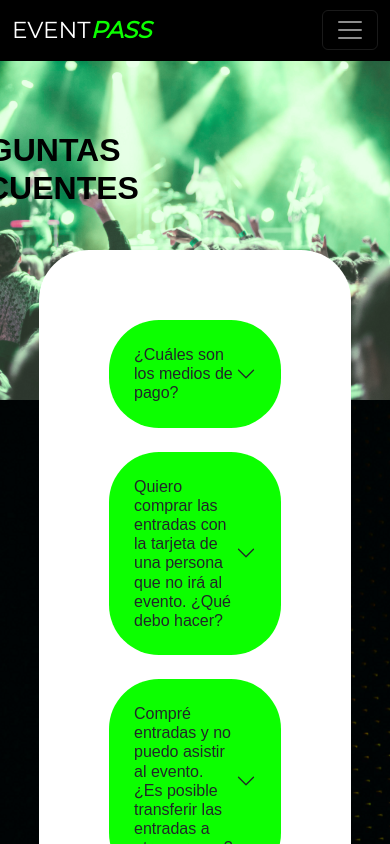
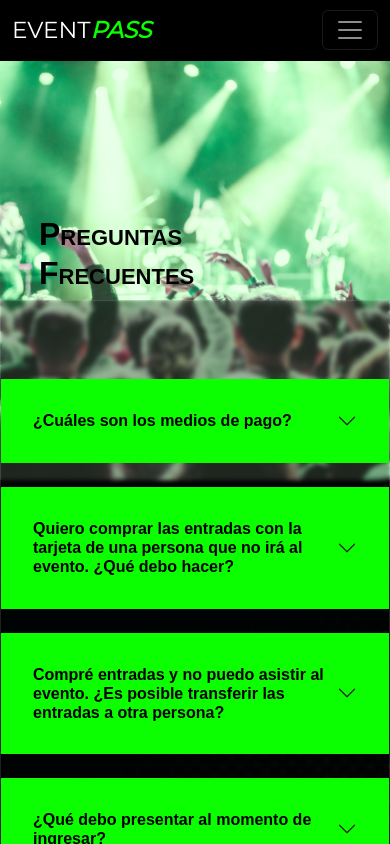
Before and after one commit to emmadamico/23644-grupo2-eventpass, a React (Create React App) app: page /faq in a window 390 px wide. Shown: the top 844 px of the page. Built offline with nearby package versions, Linux system fonts and the light colour scheme.

Commit message:
Agregado responsive, se actualizan estilos

```diff
--- a/src/pages/FAQ.jsx
+++ b/src/pages/FAQ.jsx
@@ -12,7 +12,7 @@ export function FAQ() {
             src="/banner.png"
             alt=""
           />
-          <h1 className="title">PREGUNTAS FRECUENTES</h1>
+          <h1 className="title">Preguntas Frecuentes</h1>
       </banner>
 
       <section className="faqs">
--- a/src/styles/faqs.css
+++ b/src/styles/faqs.css
@@ -1,17 +1,18 @@
 /*Se estiliza banner de faq*/
 .banner img {
     width: 100%;
-    height: 400px;
+    height: 30rem;
     object-fit: cover;
 }
 .banner .title {
     position: absolute;
-    top: 20%;
+    top: 25%;
     left: 20%;
     transform: translate(-50%, -50%);
     color: black;
     font-size: 2em;
     font-family: 'Montserrat', sans-serif;
+    font-variant: small-caps;
     font-weight: bold;
 }
 /*Se estiliza section*/
@@ -21,22 +22,60 @@
     background-size:cover;
 }
 .card-faq{
-    width: 80%;
+    width: 90%;
     height: auto;
     border-radius: 50px;
-    background-color: #ffffff;
+    background-color: rgba(90, 85, 85, 0);
+    backdrop-filter: blur(2px) brightness(0.7);
+    border: 1px solid rgba(255, 255, 255, 0.12);
     position: relative;
-    top: -150px;
-    padding: 70px;
-    font-family: 'montserrat', sans-serif;
+    top: -180px;
+    padding: 6rem;
 }
 /*Se sobreescriben estilos de bootstrap*/
 .card-faq .accordion-button.collapsed,
 .card-faq .accordion-button:not(.collapsed){
     background-color: #0CFF00;
-    padding: 25px;
+    padding: 2rem;
     border-radius: 50px!important;
+    font-family: 'montserrat', sans-serif;
+    font-weight: bolder;
+    color: black;
+}
+.card-faq .accordion-item {
+    background-color: transparent;
 }
   .card-faq .accordion-button:focus {
     box-shadow: 0 0 0 0.25rem rgba(12, 255, 0, 0.5);
   }
+
+  .card-faq .accordion-body {
+    color: white;
+}
+  @media (max-width: 1200px){
+    .banner .title{
+        left: 25%;
+        top: 30%;
+  }
+}
+@media (max-width: 990px){
+    .banner .title{
+        left: 35%;
+  }
+}
+@media (max-width: 655px){
+    .banner .title{
+        left: 40%;
+  }
+}
+@media (max-width: 570px){
+    .card-faq{
+        width: 100%;
+        padding: 20% 0;
+        border-radius: 0;
+    }
+    .card-faq .accordion-button.collapsed,
+    .card-faq .accordion-button:not(.collapsed){
+    border-radius: 0!important;
+}
+}
```
